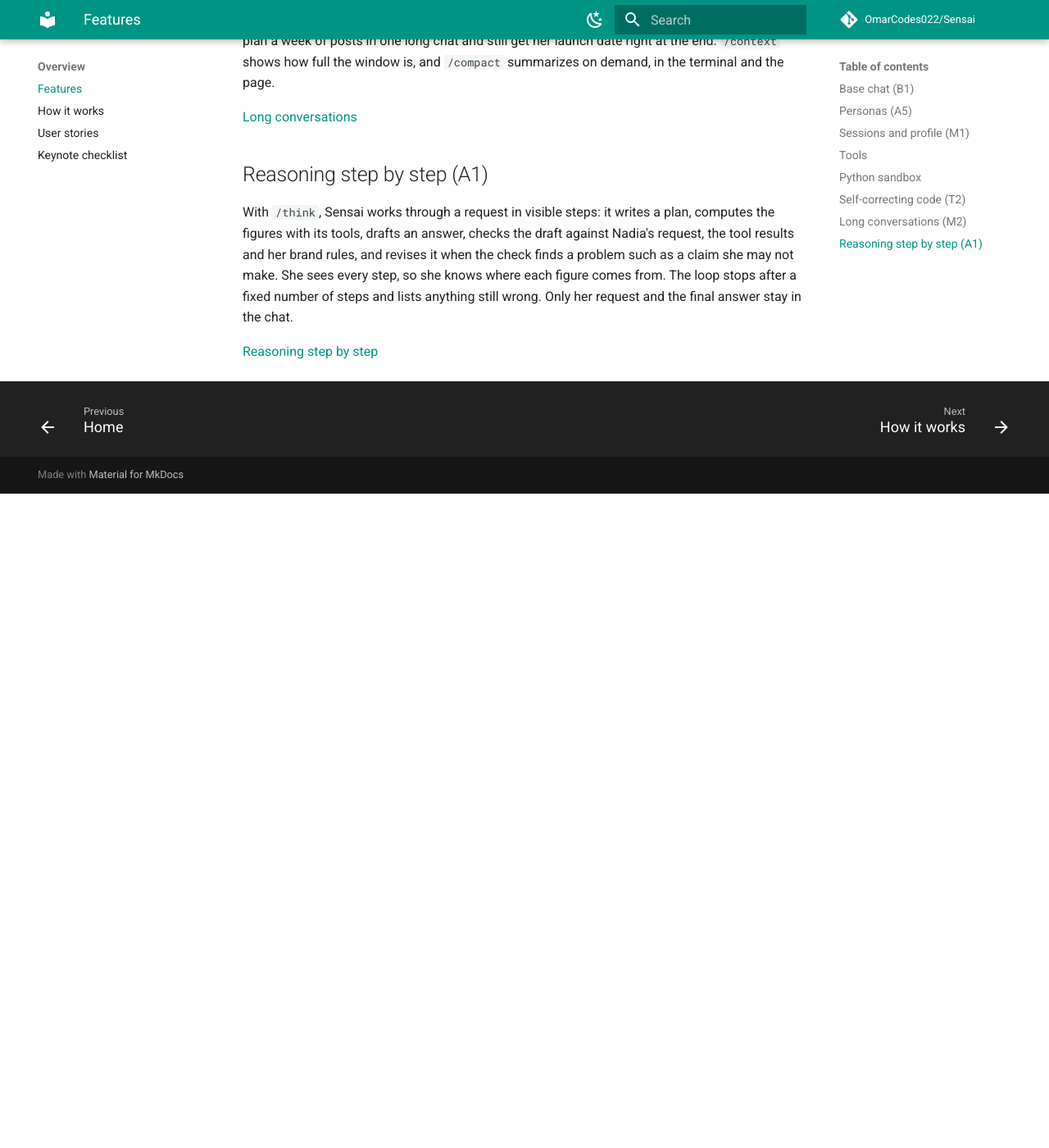
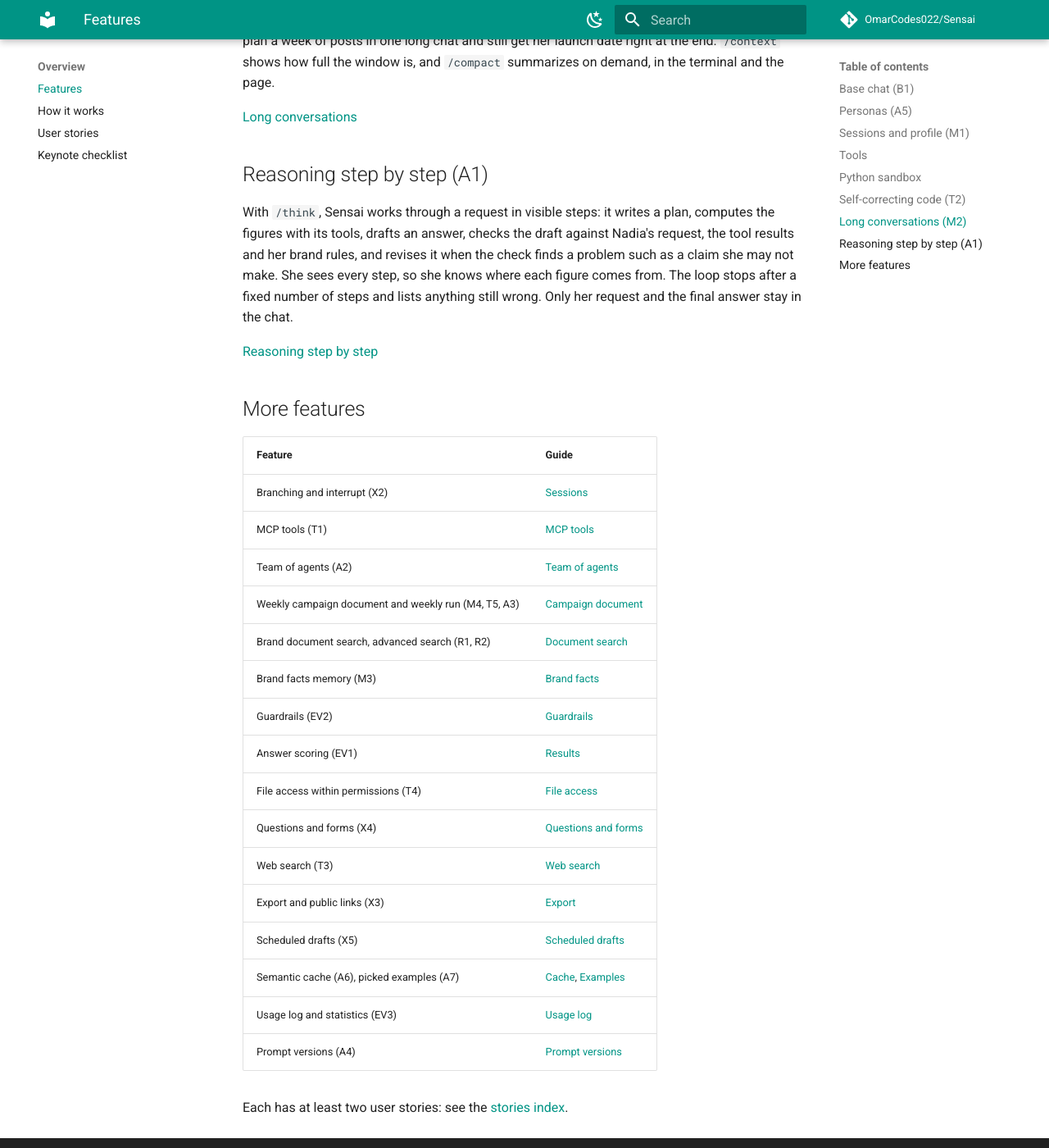
Before and after one commit to OmarCodes022/Sensai, an MkDocs documentation site: the page built from docs/overview/features.md, in a window 1280 px wide and 1400 px high, scrolled down 1973 px. Shown: the whole window at 82% size. Built offline with MkDocs 1.6.1 and Material for MkDocs 9.7.7, drawn with Linux system fonts in a browser that asks for light colours; comment, search, counter and statistics services are not loaded; before the commit the page ends 2575 px from its top, so only the background shows below that; some of the changed text lies outside the part shown.

Commit message:
docs(overview): features page lists every feature, not seven
Claude-Session: https://claude.ai/code/session_01Ms8xg11Dg3U67PLKoFhJGg

```diff
--- a/docs/overview/features.md
+++ b/docs/overview/features.md
@@ -1,8 +1,9 @@
 # Features
 
 The Epitech subject lists optional features in a catalogue where each one has
-an ID, and B1 is the base chat every project must have. Sensai has seven
-features; five are catalogue entries: B1, A5, M1, T2 and A1.
+an ID, and B1 is the base chat every project must have. This page explains the
+base features; [More features](#more-features) lists the others. Every feature
+works in the terminal and in the [web page](../user-guide/web.md).
 
 ## Base chat (B1)
 
@@ -89,3 +90,26 @@ fixed number of steps and lists anything still wrong. Only her request and the
 final answer stay in the chat.
 
 [Reasoning step by step](../user-guide/thinking.md)
+
+## More features
+
+| Feature | Guide |
+| --- | --- |
+| Branching and interrupt (X2) | [Sessions](../user-guide/sessions.md#editing-an-earlier-message-branching) |
+| MCP tools (T1) | [MCP tools](../user-guide/mcp.md) |
+| Team of agents (A2) | [Team of agents](../user-guide/team.md) |
+| Weekly campaign document and weekly run (M4, T5, A3) | [Campaign document](../user-guide/campaign.md) |
+| Brand document search, advanced search (R1, R2) | [Document search](../user-guide/documents.md) |
+| Brand facts memory (M3) | [Brand facts](../user-guide/brand-facts.md) |
+| Guardrails (EV2) | [Guardrails](../user-guide/guardrails.md) |
+| Answer scoring (EV1) | [Results](https://github.com/OmarCodes022/Sensai/tree/main/evals/faithfulness) |
+| File access within permissions (T4) | [File access](../user-guide/files.md) |
+| Questions and forms (X4) | [Questions and forms](../user-guide/questions.md) |
+| Web search (T3) | [Web search](../user-guide/web-search.md) |
+| Export and public links (X3) | [Export](../user-guide/export.md) |
+| Scheduled drafts (X5) | [Scheduled drafts](../user-guide/scheduling.md) |
+| Semantic cache (A6), picked examples (A7) | [Cache](../user-guide/cache.md), [Examples](../user-guide/examples.md) |
+| Usage log and statistics (EV3) | [Usage log](../user-guide/insights.md) |
+| Prompt versions (A4) | [Prompt versions](https://github.com/OmarCodes022/Sensai/tree/main/evals/prompt_compare) |
+
+Each has at least two user stories: see the [stories index](../stories/README.md).
```
